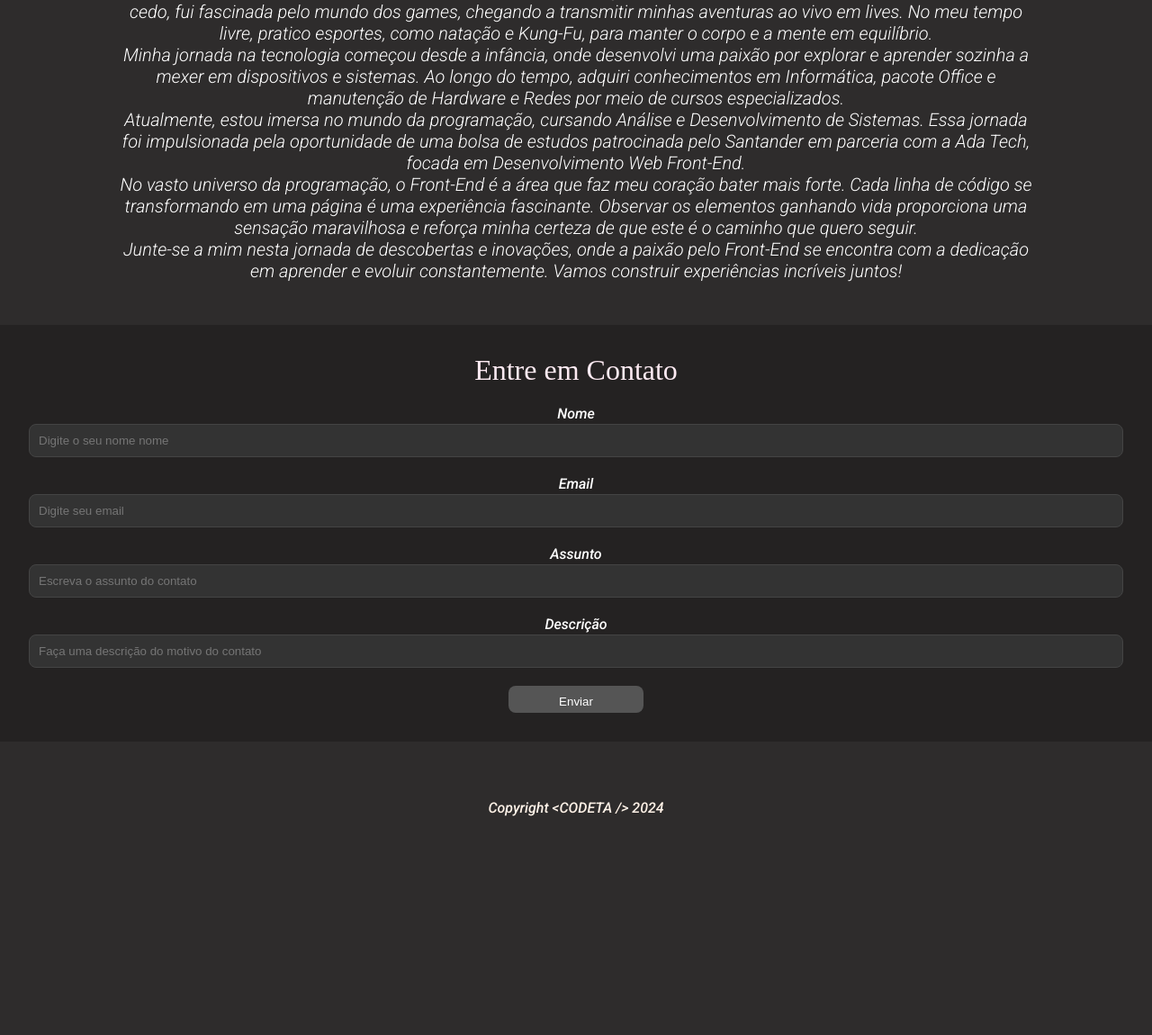
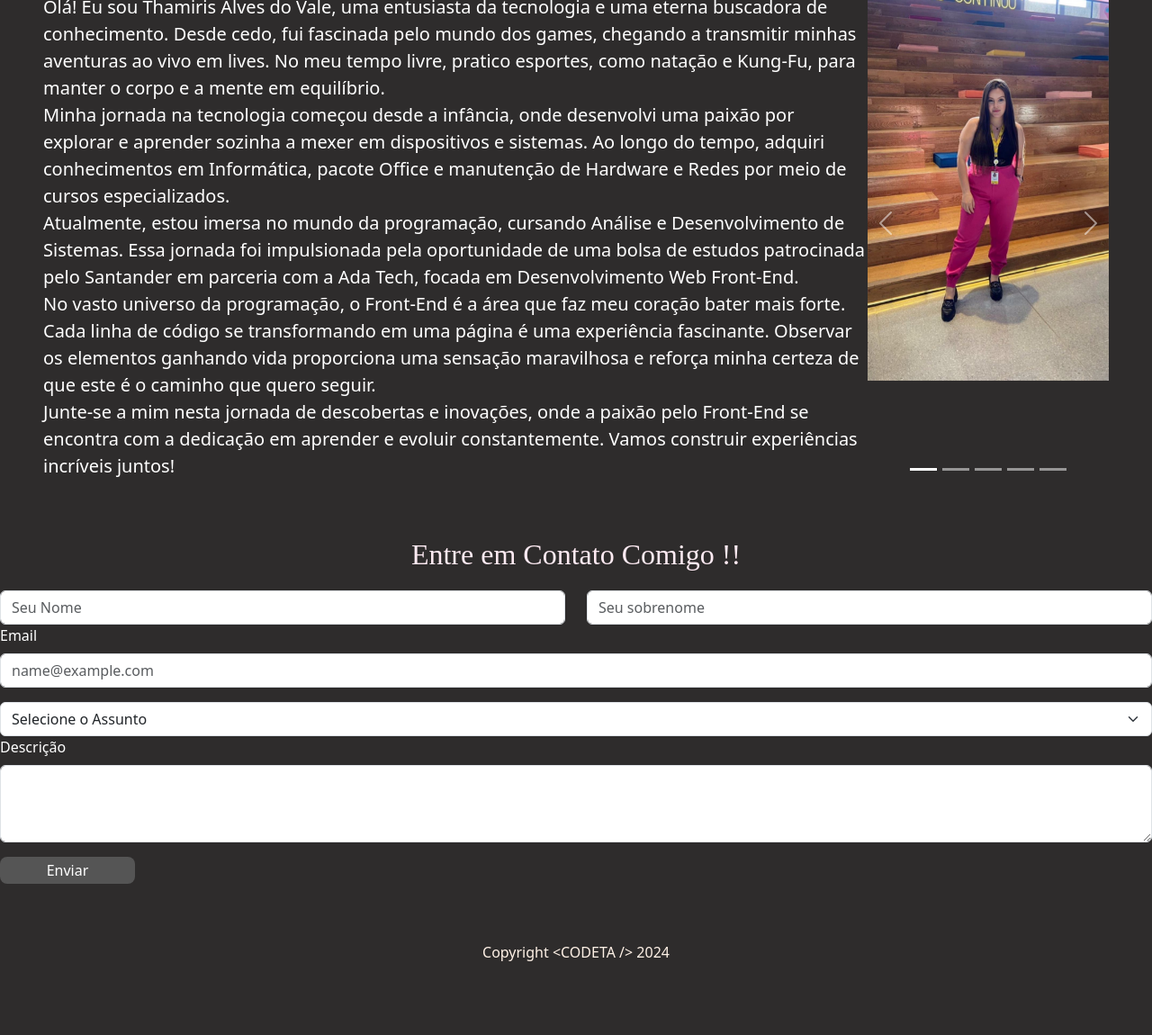
Before and after one commit to Thamirisalvalle/portfolio_adatech, a plain HTML site: page index.html in a window 1280 px wide. Shown: the part 577-1727 px from the top of the page at 90% size. Before the commit the page ends 1548 px from the top, so only its background shows below. Drawn offline with nearby package versions, Linux system fonts and the light colour scheme; a web font is replaced by a local one.

Commit message:
Adicionado Bootstrap na sessão de galeria de imagens, e no formulário.

```diff
--- a/css/reset.css
+++ b/css/reset.css
@@ -6,9 +6,10 @@
     box-sizing: border-box;
 }
 
-body{
+#pagina{
     background:#2e2c2c ;
     color: #fff ;
+    overflow-x: hidden;
 }
 
 html {
@@ -16,7 +17,7 @@ html {
     font-weight: 500;
 }
 
-a {
+li > a {
     text-decoration: none;
 }
 
--- a/css/style.css
+++ b/css/style.css
@@ -1,4 +1,4 @@
-nav {
+.navegacao {
     max-width: 1120px;
     margin: auto;
     padding: 1.5rem 10rem;
@@ -40,7 +40,7 @@ nav {
     font-weight: 600;
 }
 
-main {
+.container-main {
     display: flex;
     flex-direction: column;
 }
@@ -71,7 +71,7 @@ main {
     gap: 1rem;
 }
 
-.dev{
+#dev{
     font-family: Epilogue;
     font-size: 1rem;
     font-weight: 500;
@@ -79,12 +79,12 @@ main {
     color:#fdeaf2;
 }
 
-h1{
+.titulo{
    font-size: 2.75rem;
    font-weight: 700;
 }
 
-hr{
+#linha{
     border-color: pink;
 }
 
@@ -109,16 +109,16 @@ hr{
 }
 
 
-.sobre-mim{
+#sobre-mim{
     display: flex;
-    text-align: center;
+    text-align:end
 
     max-width: 1120px;
     padding: 3rem 3rem;
     margin: auto;
 }
 
-.sobre-mim-cabecalho > h2 {
+#sobre-mim-cabecalho > h2 {
     gap:1rem
 }
 
@@ -127,6 +127,7 @@ h2{
     font-size: 3rem;
     font-weight: 700;
     color:  #fdeaf2;
+    text-align: center;
 }
 
 p{
@@ -140,33 +141,17 @@ p{
     text-align: center;
 }
 
-h3{
+.contato-comigo{
     font-family: Shadows Into Light Two;
     font-size: 2rem;
     font-weight: 500;
     color:  #fdeaf2;
     margin-bottom: 20px;
+    text-align: center;
 }
 
-form {
-    display: flex;
-    flex-direction: column;
-}
 
-label{
-    margin-bottom: 2px;
-}
-
-input,textarea {
-    padding: 10px;
-    margin-bottom: 20px;
-    border: 1px solid #444;
-    border-radius: 0.5rem;
-    background-color: #333;
-    color: #fff;
-}
-
-button {
+.botao-enviar {
     padding: 10px;
     width: 150px;
     height: 30px;
@@ -176,11 +161,17 @@ button {
 
     border: none;
     cursor: pointer;
+    border-radius: 0.5rem;
+
+
+    display: flex;
+    justify-content: center;
+    align-items: center;
     text-align: center;
-    border-radius: 0.5rem;
+
 }
 
-button:hover {
+.botao-enviar:hover {
     background-color: #777; /* Tom de cinza mais claro ao passar o mouse sobre o botão */
 }
 
--- a/index.html
+++ b/index.html
@@ -3,17 +3,26 @@
 <head>
     <meta charset="UTF-8">
     <meta name="viewport" content="width=device-width, initial-scale=1.0">
+
+
+    <!------------------Importação do Css-------------------------->
+    <link rel="stylesheet" type="text/css" href="css\style.css">
+    <link rel="stylesheet" type="text/css" href="css\reset.css">
+
+    <!----------------Importação do Bootstrap----------------------->
+    <link href="https://cdn.jsdelivr.net/npm/bootstrap@5.3.2/dist/css/bootstrap.min.css" rel="stylesheet" integrity="sha384-T3c6CoIi6uLrA9TneNEoa7RxnatzjcDSCmG1MXxSR1GAsXEV/Dwwykc2MPK8M2HN" crossorigin="anonymous">
+
+    <!-------------------------SEO---------------------------------->
     <title>Thamiris Alves do Vale</title>
     <meta name="description" content="Estudante apaixonada de Análise e Desenvolvimento de Sistemas e Desenvolvedora Web Front-End, Thamiris Alves do Vale combina sua paixão pela tecnologia com experiências disciplinares de Kung-Fu e natação. Criando experiências digitais envolventes e em constante aprendizado para transformar ideias em realidade.">
-    <link rel="stylesheet" type="text/css" href="css\style.css">
-    <link rel="stylesheet" type="text/css" href="css\reset.css">
+
 </head>
-<body>
+<body id="pagina">
     <header>
-        <nav>
+        <nav class="navegacao">
             <span class="logo">ta{...}</span>
             <ul class="menu">
-                <li><a href="#principal">Home</a></li>
+                <li><a href="#principal">Inicio</a></li>
                 <li><a href="#formulario">Contato</a></li>
             </ul>
             <ul class="redes">
@@ -22,13 +31,13 @@
             </ul>
         </nav>
     </header>
-    <main>
+    <main class="container-main">
         <div class="principal">
             <section class="inicio">
                 <header class="inicio-conteudo">
-                    <span class="dev">Dev</span>
-                    <h1>Thamiris Alves do Vale</h1>
-                    <hr/>
+                    <span id="dev">Dev</span>
+                    <h1 class="titulo">Thamiris Alves do Vale</h1>
+                    <hr id="linha"/>
                     <h2 class="inicio-subtitulo">Estudante de Análise e Desenvolvimento de Sistemas | Desenvolvedora Web Front-End</h2>
                 </header>
                 <div class="inicio-images-container">
@@ -43,9 +52,8 @@
                 </div>
             </section>
         </div>
-        </section>
-        <section class="sobre-mim">
-            <header class="sobre-mim-cabecalho">
+        <section id="sobre-mim">
+            <header id="sobre-mim-cabecalho">
                 <h2> Sobre Mim</h2>
                 <p> Olá! Eu sou Thamiris Alves do Vale, uma entusiasta da tecnologia e uma eterna buscadora de conhecimento. Desde cedo, fui fascinada pelo mundo dos games, chegando a transmitir minhas aventuras ao vivo em lives. No meu tempo livre, pratico esportes, como natação e Kung-Fu, para manter o corpo e a mente em equilíbrio.<br>
 
@@ -59,36 +67,85 @@
 
                 </p>
             </header>
+
+            <div id="carouselExampleIndicators" class="carousel slide">
+                <div class="carousel-indicators">
+                  <button type="button" data-bs-target="#carouselExampleIndicators" data-bs-slide-to="0" class="active" aria-current="true" aria-label="Slide 1"></button>
+                  <button type="button" data-bs-target="#carouselExampleIndicators" data-bs-slide-to="1" aria-label="Slide 2"></button>
+                  <button type="button" data-bs-target="#carouselExampleIndicators" data-bs-slide-to="2" aria-label="Slide 3"></button>
+                  <button type="button" data-bs-target="#carouselExampleIndicators" data-bs-slide-to="3" aria-label="Slide 4"></button>
+                  <button type="button" data-bs-target="#carouselExampleIndicators" data-bs-slide-to="4" aria-label="Slide 5"></button>
+
+                </div>
+                <div class="carousel-inner">
+                  <div class="carousel-item active">
+                    <img src="./Assets/image 5.jpeg" class="d-block w-100" alt="moça branca de cabelos escuros, vestindo uma blusa preta, uma calça rosa e um sapato preto, com um cracha pendurado no pescoço com o cordão amarelo escrito Mercado Livre, em frente a uma escadaria com almofadas de cores diversas e um letreiro escrito B Continuo">
+                  </div>
+                  <div class="carousel-item">
+                    <img src="./Assets/image 6.jpeg" class="d-block w-100" alt="moça branca de cabelos escuros, com um vestido indiano nas cores azuis e bege uma sandalia rosê tirando umma foto na frente de um espelho">
+                  </div>
+                  <div class="carousel-item">
+                    <img src="./Assets/image 2.jpeg" class="d-block w-100" alt="moça branca de cabelos escuro, de fones de ouvido, vestindo uma blusa branca e detalhes geometicos preto">
+                  </div>
+                  <div class="carousel-item">
+                    <img src="./Assets/image 3.jpeg" class="d-block w-100" alt="moça branca de cabelos escuro, com uma tampa olho na testa na cor preto e com uma blusa laranja">
+                  </div>
+                  <div class="carousel-item">
+                    <img src="./Assets/image 4.jpeg" class="d-block w-100" alt="moça branca de cabelos escuro, vestindo uma blusa preta">
+                  </div>
+                </div>
+                <button class="carousel-control-prev" type="button" data-bs-target="#carouselExampleIndicators" data-bs-slide="prev">
+                  <span class="carousel-control-prev-icon" aria-hidden="true"></span>
+                  <span class="visually-hidden">Previous</span>
+                </button>
+                <button class="carousel-control-next" type="button" data-bs-target="#carouselExampleIndicators" data-bs-slide="next">
+                  <span class="carousel-control-next-icon" aria-hidden="true"></span>
+                  <span class="visually-hidden">Next</span>
+                </button>
+              </div>
         </section>
-        <section>
-            <div class="formulario">
-                <h3>Entre em Contato</h3>
-                <form>
 
-                    <label for="inputNome">Nome</label>
-                    <input id="inputNome" type="text" placeholder="Digite o seu nome nome" required/>
+        <h3 class="contato-comigo">
+            Entre em Contato Comigo !!
+        </h3>
+        <form id="formulario">
+            <div class="row">
+                <div class="col">
+                  <input type="text" class="form-control" placeholder="Seu Nome" aria-label="First name">
+                </div>
+                <div class="col">
+                  <input type="text" class="form-control" placeholder="Seu sobrenome" aria-label="Last name">
+                </div>
+            </div>
 
-                    <label for="inputEmail">Email</label>
-                    <input id="inputEmail" type="email" placeholder="Digite seu email" required/>
+            <div class="mb-3">
+                    <label for="exampleFormControlInput1" class="form-label">Email</label>
+                    <input type="email" class="form-control" id="exampleFormControlInput1" placeholder="name@example.com">
+            </div>
 
-                    <label for="inputAssunto">Assunto</label>
-                    <input id="inputAssunto" type="text" placeholder="Escreva o assunto do contato" required/>
+              <select class="form-select" aria-label="Default select example">
+                <option selected>Selecione o Assunto</option>
+                <option value="1">Dúvidas</option>
+                <option value="2">Orçamento</option>
+                <option value="3">Outros</option>
+              </select>
 
-                    <label for="inputDescricao">Descrição</label>
-                    <input id="inputDescricao" type="text" placeholder="Faça uma descrição do motivo do contato" required/></textarea>
+            <div class="mb-3">
+                <label for="exampleFormControlTextarea1" class="form-label">Descrição</label>
+                <textarea class="form-control" id="exampleFormControlTextarea1" rows="3"></textarea>
+            </div>
 
-                    <section class="botao-enviar">
-                        <button type="submit">Enviar</button>
-                    </section>
+            <button class="botao-enviar" type="submit">Enviar</button>
 
 
-                </form>
-            </div>
-        </section>
+        </form>
     </main>
     <footer>
         <p class="footer-copy">Copyright &lt;CODETA /&gt; 2024 </p>
     </footer>
+
+    <!----------------Importação do Bootstrap----------------------->
+    <script src="https://cdn.jsdelivr.net/npm/bootstrap@5.3.2/dist/js/bootstrap.bundle.min.js" integrity="sha384-C6RzsynM9kWDrMNeT87bh95OGNyZPhcTNXj1NW7RuBCsyN/o0jlpcV8Qyq46cDfL" crossorigin="anonymous"></script>
 </body>
 
 </html>
```
